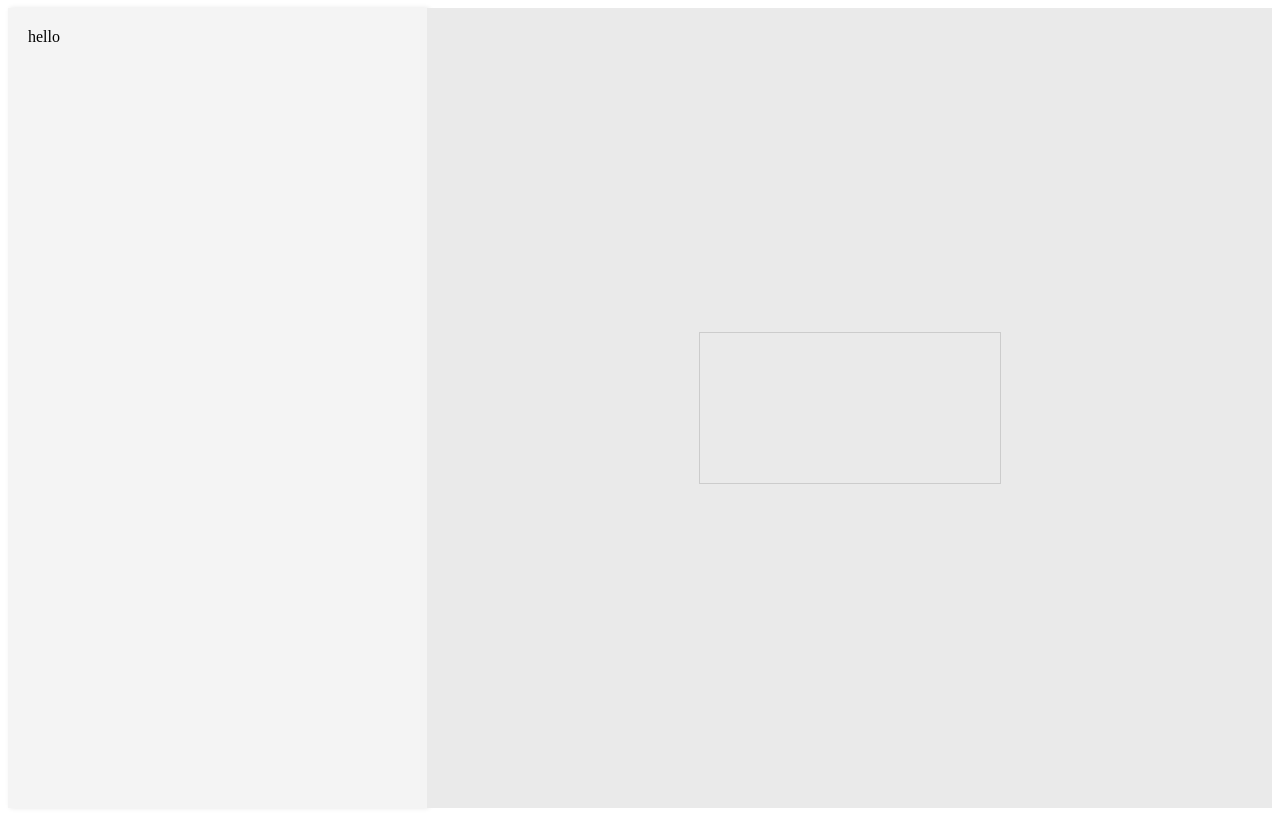
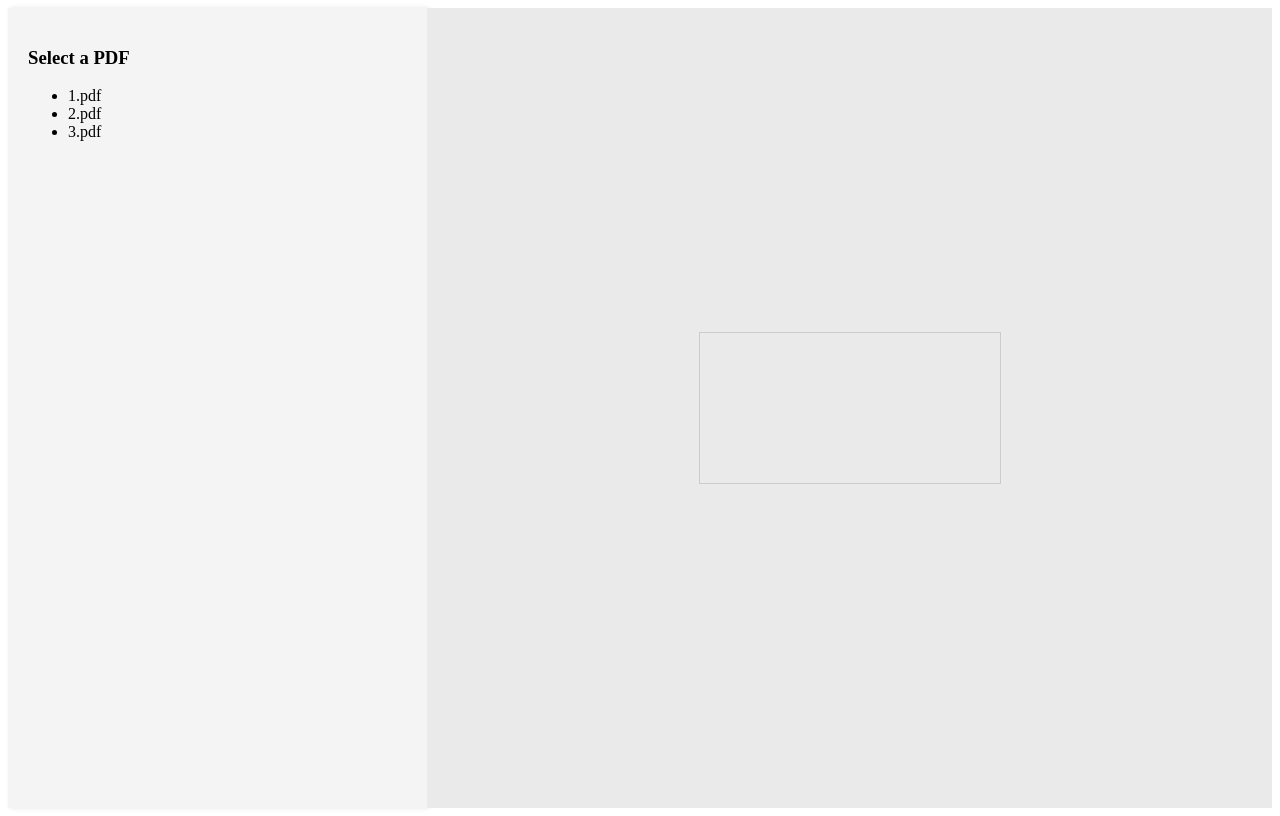
Before and after one commit to wasabina67/pdf.js-example, a website: page docs/index.html in a window 1280 px wide. Drawn offline with Linux system fonts and the light colour scheme.

Commit message:
Update docs/index.html

```diff
--- a/docs/index.html
+++ b/docs/index.html
@@ -8,7 +8,14 @@
   </head>
   <body>
     <div class="container">
-      <div class="sidebar">hello</div>
+      <div class="sidebar">
+        <h3>Select a PDF</h3>
+        <ul>
+          <li>1.pdf</li>
+          <li>2.pdf</li>
+          <li>3.pdf</li>
+        </ul>
+      </div>
       <div class="viewer">
         <canvas id="canvas-pdf"></canvas>
       </div>
```
